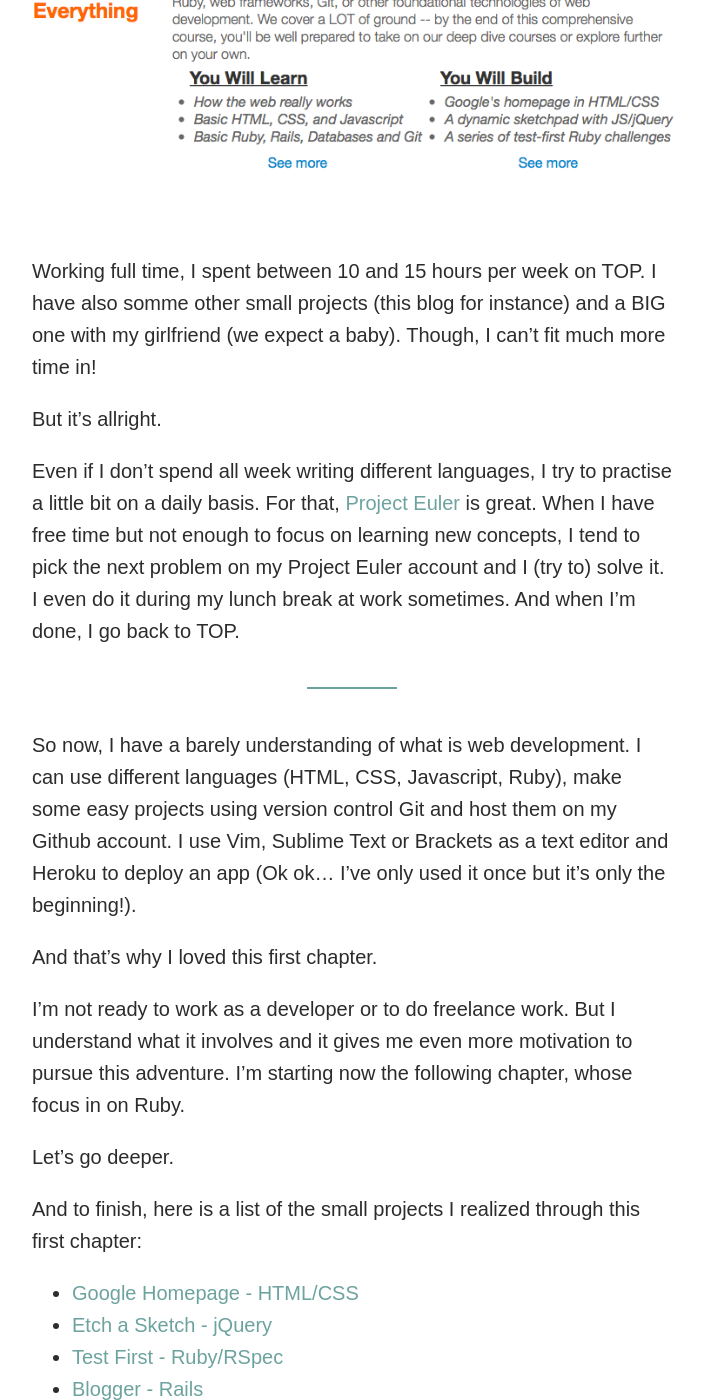
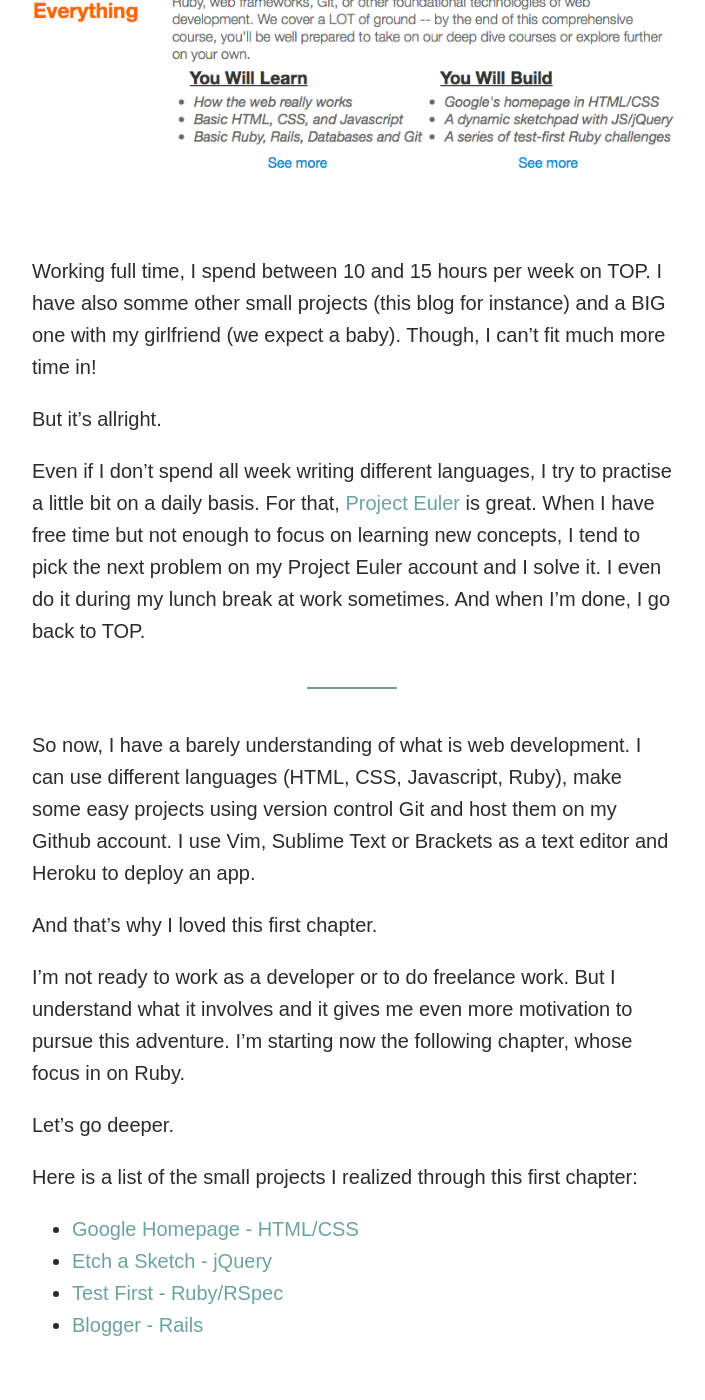
Before and after one commit to florianmainguy/florianmainguy.github.io, a Jekyll site: the page built from _posts/2015-08-14-journey-through-top-part-1.markdown, in a window 1280 px wide and 1400 px high, scrolled down 694 px. Shown: the whole window, without its empty margins (288-993 px from the left). Built offline with Jekyll 4.4.1, drawn with Linux system fonts in a browser that asks for light colours.

Commit message:
correction

```diff
--- a/_posts/2015-08-14-journey-through-top-part-1.markdown
+++ b/_posts/2015-08-14-journey-through-top-part-1.markdown
@@ -8,15 +8,15 @@ It's been 2 months now that I started learning programming through The Odin Proj
 
 ![TOP Web 101]({{site.baseurl}}/assets/TOP_web_101.png)
 
-Working full time, I spent between 10 and 15 hours per week on TOP. I have also somme other small projects (this blog for instance) and a BIG one with my girlfriend (we expect a baby). Though, I can't fit much more time in!
+Working full time, I spend between 10 and 15 hours per week on TOP. I have also somme other small projects (this blog for instance) and a BIG one with my girlfriend (we expect a baby). Though, I can't fit much more time in!
 
 But it's allright.
 
-Even if I don't spend all week writing different languages, I try to practise a little bit on a daily basis. For that, <a href="https://projecteuler.net">Project Euler</a> is great. When I have free time but not enough to focus on learning new concepts, I tend to pick the next problem on my Project Euler account and I (try to) solve it. I even do it during my lunch break at work sometimes. And when I'm done, I go back to TOP.
+Even if I don't spend all week writing different languages, I try to practise a little bit on a daily basis. For that, <a href="https://projecteuler.net">Project Euler</a> is great. When I have free time but not enough to focus on learning new concepts, I tend to pick the next problem on my Project Euler account and I solve it. I even do it during my lunch break at work sometimes. And when I'm done, I go back to TOP.
 
 <hr />
 
-So now, I have a barely understanding of what is web development. I can use different languages (HTML, CSS, Javascript, Ruby), make some easy projects using version control Git and host them on my Github account. I use Vim, Sublime Text or Brackets as a text editor and Heroku to deploy an app (Ok ok... I've only used it once but it's only the beginning!).
+So now, I have a barely understanding of what is web development. I can use different languages (HTML, CSS, Javascript, Ruby), make some easy projects using version control Git and host them on my Github account. I use Vim, Sublime Text or Brackets as a text editor and Heroku to deploy an app.
 
 And that's why I loved this first chapter.
 
@@ -24,11 +24,11 @@ I'm not ready to work as a developer or to do freelance work. But I understand w
 
 Let's go deeper.
 
-And to finish, here is a list of the small projects I realized through this first chapter:
+Here is a list of the small projects I realized through this first chapter:
 
 <ul>
-    <li><a href="https://github.com/florianmainguy/google-homepage">Google Homepage - HTML/CSS</a></li>
-    <li><a href="https://github.com/florianmainguy/etch_a_sketch">Etch a Sketch - jQuery</a></li>
-    <li><a href="https://github.com/florianmainguy/test_first_ruby">Test First - Ruby/RSpec</a></li>
-    <li><a href="https://github.com/florianmainguy/blogger_rails">Blogger - Rails</a></li>
+    <li><a href="https://github.com/florianmainguy/theodinproject/tree/master/web-development-101/google-homepage">Google Homepage - HTML/CSS</a></li>
+    <li><a href="https://github.com/florianmainguy/theodinproject/tree/master/web-development-101/etch-a-sketch">Etch a Sketch - jQuery</a></li>
+    <li><a href="https://github.com/florianmainguy/theodinproject/tree/master/web-development-101/test-first-ruby">Test First - Ruby/RSpec</a></li>
+    <li><a href="https://github.com/florianmainguy/theodinproject/tree/master/web-development-101/blogger-rails">Blogger - Rails</a></li>
 </ul>
```
